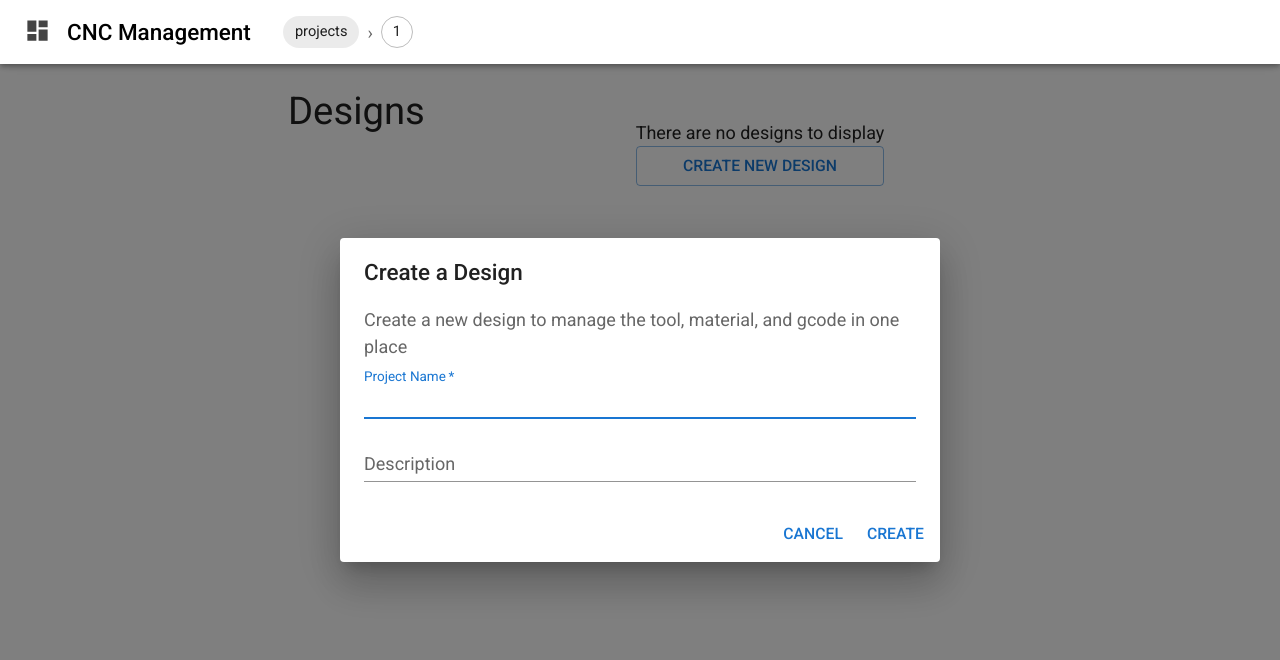
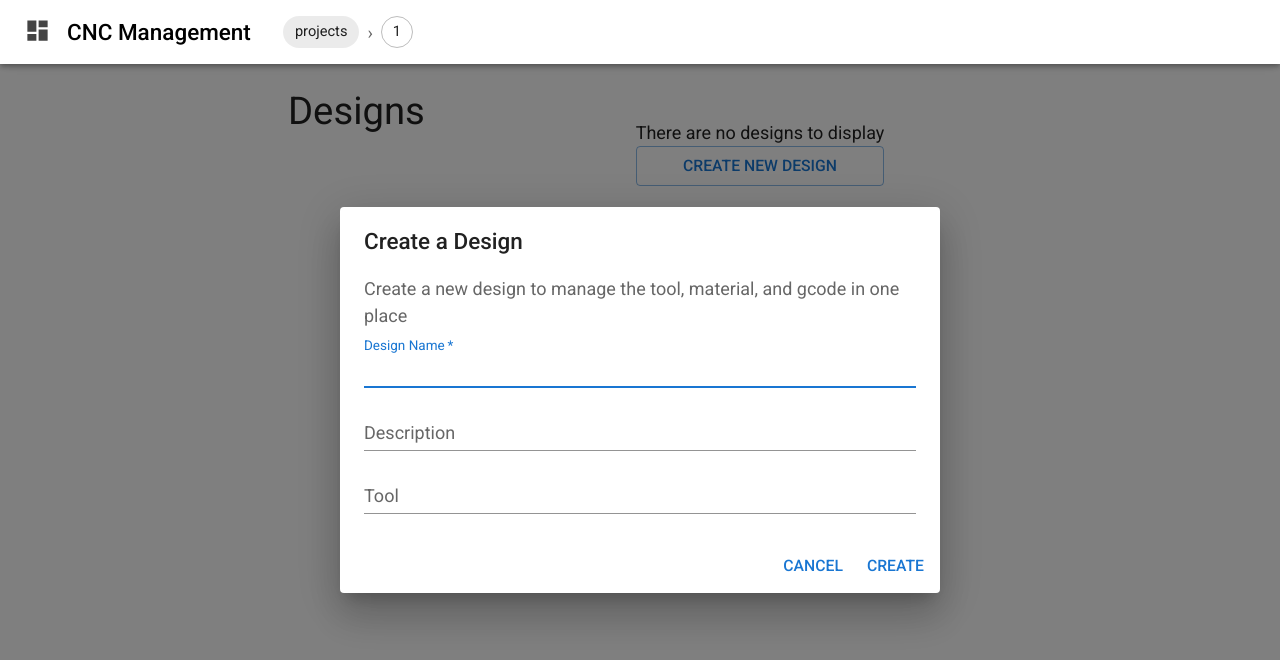
Before and after one commit to burtonr/cnc-mgmt, a Next.js app: page /projects/1 in a window 1280 px wide. Both pictures are taken after a click on the button "CREATE NEW DESIGN". Shown: the top 660 px of the page. Built offline with nearby package versions, Linux system fonts and the light colour scheme.

Commit message:
Add server functions and use form with FormData

```diff
--- /dev/null
+++ b/src/app/lib/actions.js
@@ -0,0 +1,8 @@
+'use server'
+import { redirect } from 'next/navigation'
+
+export const createDesign = async (formData, projectName) => {
+    const designName = formData.get('name')
+    console.log(`Form data -> Name: ${designName}`)
+    redirect(`/projects/${projectName}/${designName}`)
+}
--- a/src/app/projects/[slug]/page.js
+++ b/src/app/projects/[slug]/page.js
@@ -1,8 +1,8 @@
 'use client'
 import useSWR from 'swr'
 import { useState } from 'react'
-import { createProject, fetcher } from '@/app/lib/api'
-import { useRouter } from 'next/navigation'
+import { fetcher } from '@/app/lib/api'
+import { createDesign } from '../../lib/actions'
 import Button from '@mui/material/Button';
 import Card from '@mui/material/Card';
 import CardActions from '@mui/material/CardActions';
@@ -22,59 +22,40 @@ import Date from '@/components/date'
 import styles from '@/app/projects/projects.module.css'
 
 export default function Page({ params }) {
+    const projectName = decodeURIComponent(params.slug)
     const [open, setOpen] = useState(false)
-    const [newProjectName, setNewProjectName] = useState('')
-    const [newProjectDescription, setNewProjectDescription] = useState('')
     const [isSaving, setIsSaving] = useState(false)
     const [saveError, setSaveError] = useState(null)
-    const { data, error, isLoading } = useSWR(`/api/projects/${decodeURIComponent(params.slug)}`, fetcher)
-    const { push } = useRouter()
+    const { data, error, isLoading } = useSWR(`/api/projects/${projectName}`, fetcher)
 
     function handleClickOpen() {
         setOpen(true)
     }
 
     function handleClose() {
-        setNewProjectName('')
-        setNewProjectDescription('')
+        setNewDesignName('')
+        setNewDesignDescription('')
         setSaveError(null)
         setOpen(false)
-    }
-
-    async function handleSubmit(event) {
-        event.preventDefault()
-        setIsSaving(true)
-        setSaveError(null)
-
-        try {
-            await createProject(newProjectName, newProjectDescription)
-            push(`/projects/${newProjectName}`)
-        } catch (error) {
-            setSaveError(error.message)
-        } finally {
-            setIsSaving(false)
-        }
     }
 
     function createDesignDialog() {
         return (
             <>
                 <Dialog open={open} onClose={handleClose}>
+                    <form action={e => createDesign(e, projectName)}>
                         <DialogTitle>Create a Design</DialogTitle>
                         <DialogContent>
                             <DialogContentText>
                                 Create a new design to manage the tool, material, and gcode in one place
                             </DialogContentText>
-                        <form onSubmit={handleSubmit}>
                             <TextField
                                 autoFocus
                                 required
                                 margin="dense"
                                 id="name"
                                 name='name'
-                                value={newProjectName}
-                                onChange={e => setNewProjectName(e.target.value)}
-                                label="Project Name"
+                                label="Design Name"
                                 fullWidth
                                 variant="standard"
                             />
@@ -82,21 +63,27 @@ export default function Page({ params }) {
                                 margin="dense"
                                 id="description"
                                 name='description'
-                                value={newProjectDescription}
-                                onChange={e => setNewProjectDescription(e.target.value)}
                                 label="Description"
                                 fullWidth
                                 variant="standard"
                             />
-                        </form>
+                            <TextField
+                                margin="dense"
+                                id="tool"
+                                name='tool'
+                                label="Tool"
+                                fullWidth
+                                variant="standard"
+                            />
                             {saveError && <div style={{ color: 'red' }}>{saveError}</div>}
                         </DialogContent>
                         <DialogActions>
                             <Button onClick={handleClose}>Cancel</Button>
-                        <Button type='submit' disabled={isSaving} onClick={handleSubmit}>
+                            <Button type='submit' disabled={isSaving}>
                                 {isSaving ? 'Creating...' : 'Create'}
                             </Button>
                         </DialogActions>
+                    </form>
                 </Dialog>
             </>
         )
@@ -122,7 +109,7 @@ export default function Page({ params }) {
                     {data.map((design, index) => (
                         <Grid xs={12} md={6} lg={4} key={index}>
                             <Card className={styles.projectCard}>
-                                <CardActionArea href={`/designs/${design.name}`}>
+                                <CardActionArea href={`/projects/${projectName}/designs/${design.name}`}>
                                     <CardContent>
                                         <Typography variant='caption' color="text.secondary">
                                             <Date dateString={design.created} />
```
Lines whose indentation alone changed are shown as unchanged.
